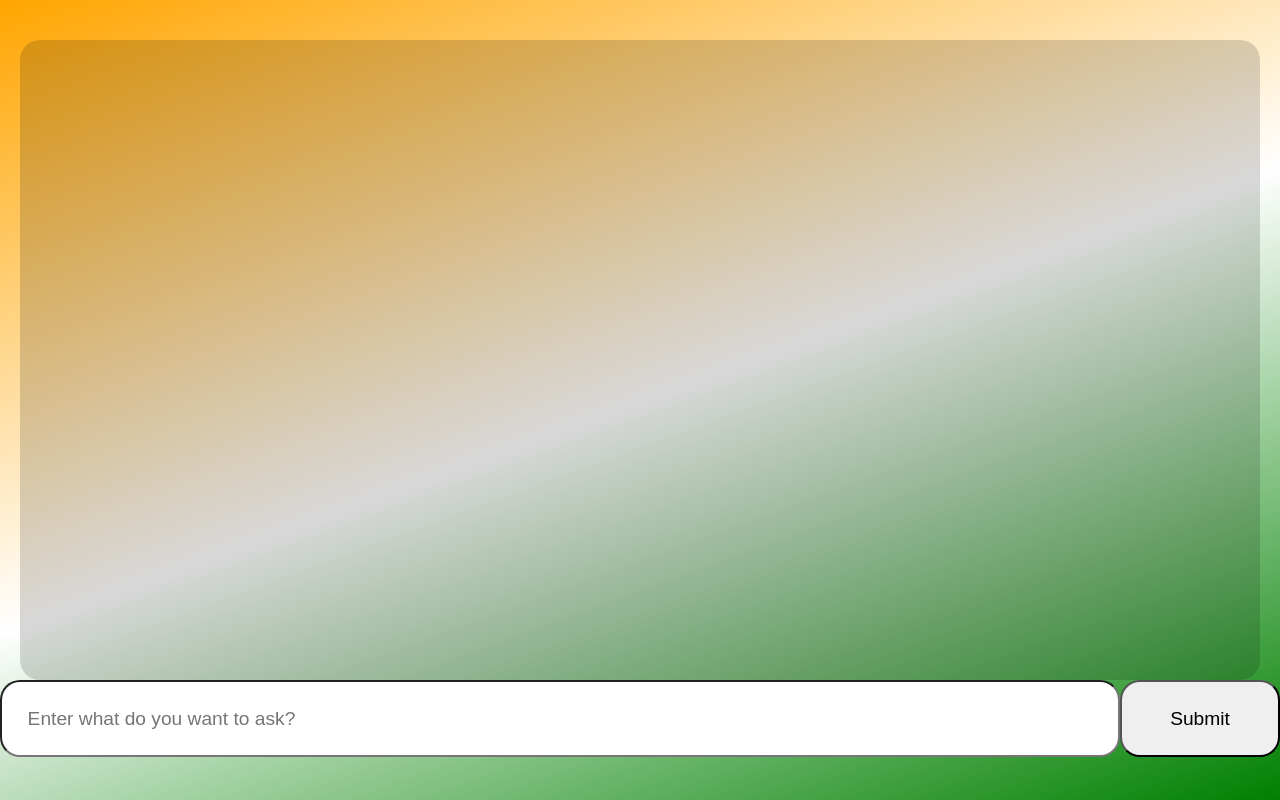
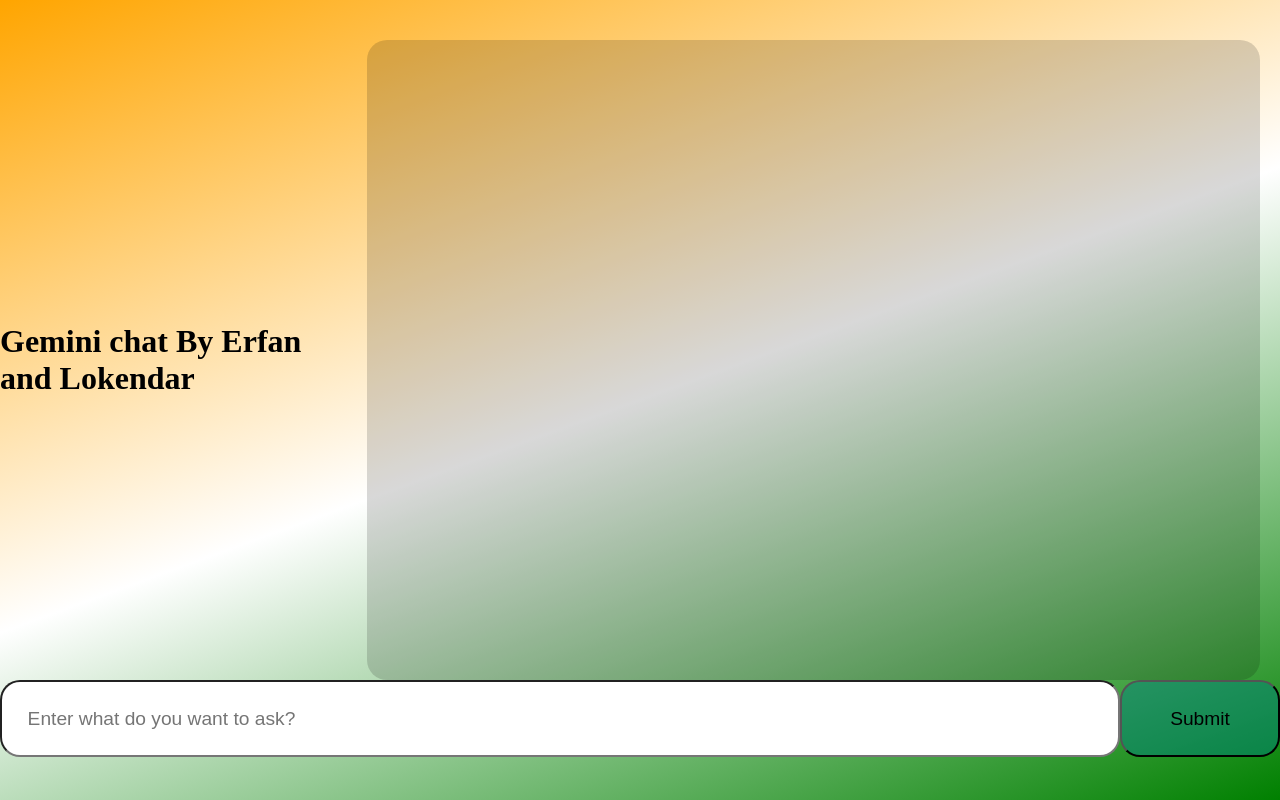
Before and after one commit to lokendarjangid/gemini-chat, a Flask app: page / in a window 1280 px wide. Run offline with Flask 3, Linux system fonts and the light colour scheme.

Commit message:
h1 added in top

```diff
--- a/static/style.css
+++ b/static/style.css
@@ -53,4 +53,5 @@ body{
     width:10rem;
     border-radius: 20px;
     font-size: 1.2rem;
+    background: rgba(0, 128, 128, 0.475);
 }
--- a/templates/index.html
+++ b/templates/index.html
@@ -7,6 +7,7 @@
 {% block body %}
 
 <div class="container">
+    <h1>Gemini chat By Erfan and Lokendar </h1>
     <div class="output">
         <h3>
             {% if output|length < 0 %} <h3>Enter what do you want to ask?</h3>
```
